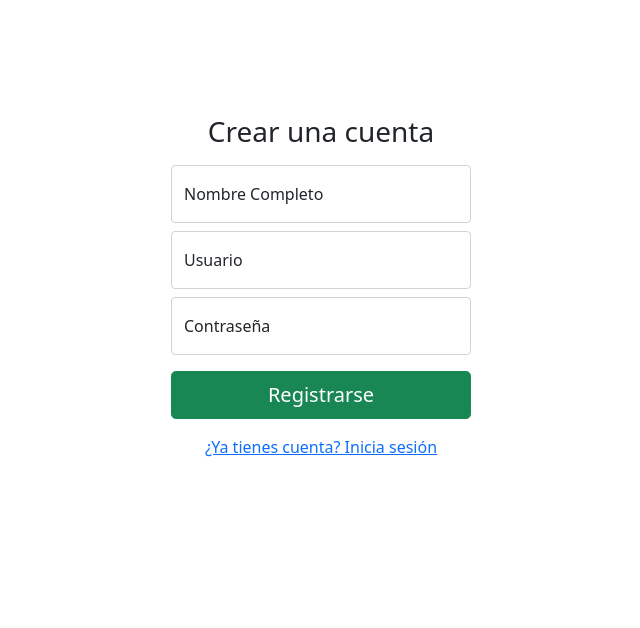
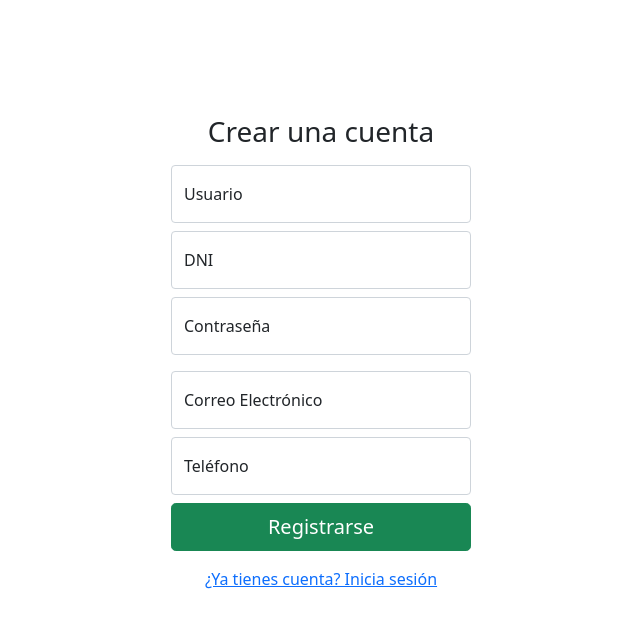
Before and after one commit to braian14000/Proyecto-gestion, a Flask app: page /register in a window 1280 px wide. Shown: the top 628 px of the page, without its empty margins (319-959 px from the left). Run offline with Flask 3, Linux system fonts and the light colour scheme; some libraries are stand-ins or nearby versions.

Commit message:
Update register.html

```diff
--- a/Flask-login/src/templates/auth/register.html
+++ b/Flask-login/src/templates/auth/register.html
@@ -13,20 +13,42 @@
 
         <h1 class="h3 mb-3 fw-normal">Crear una cuenta</h1>
 
+        {% with messages = get_flashed_messages() %}
+        {% if messages %}
+        <div class="alert alert-warning p-2 text-center" role="alert" style="font-size: 0.9rem;">
+            {% for message in messages %}
+                {{ message }}
+            {% endfor %}
+        </div>
+        {% endif %}
+        {% endwith %}
+
+
         <div class="form-floating mb-2">
-            <input type="text" class="form-control" id="fullname" name="fullname" placeholder="Nombre Completo" required>
-            <label for="fullname">Nombre Completo</label>
+        <input type="text" class="form-control" id="username" name="username" placeholder="Username" required>
+        <label for="username">Usuario</label>
         </div>
 
         <div class="form-floating mb-2">
-            <input type="text" class="form-control" id="username" name="username" placeholder="Username" required>
-            <label for="username">Usuario</label>
+        <input type="text" class="form-control" id="dni" name="dni" placeholder="DNI" required>
+        <label for="dni">DNI</label>
         </div>
 
         <div class="form-floating mb-3">
-            <input type="password" class="form-control" id="password" name="password" placeholder="Password" required>
-            <label for="password">Contraseña</label>
+        <input type="password" class="form-control" id="password" name="password" placeholder="Password" required>
+        <label for="password">Contraseña</label>
         </div>
+
+        <div class="form-floating mb-2">
+            <input type="email" class="form-control" id="email" name="email" placeholder="name@example.com" required>
+            <label for="email">Correo Electrónico</label>
+        </div>
+
+        <div class="form-floating mb-2">
+            <input type="text" class="form-control" id="telefono" name="telefono" placeholder="Teléfono" required>
+            <label for="telefono">Teléfono</label>
+        </div>
+
 
         <button class="w-100 btn btn-lg btn-success mb-2" type="submit">Registrarse</button>
         <a href="{{ url_for('login') }}" class="d-block text-center mt-2">¿Ya tienes cuenta? Inicia sesión</a>
```
